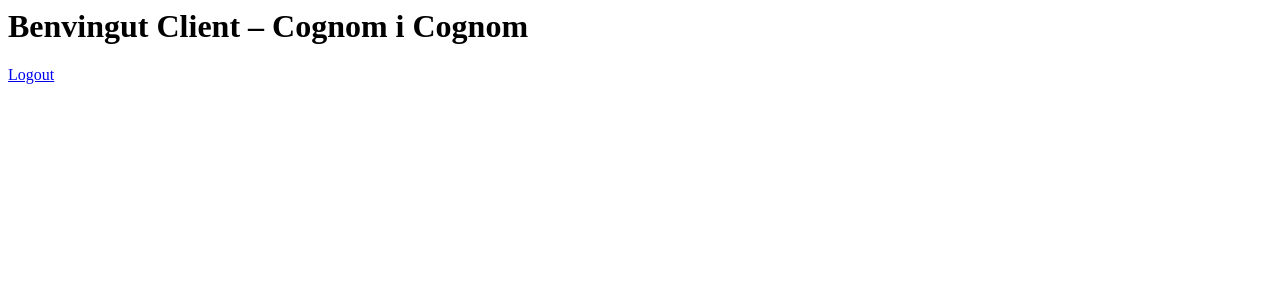
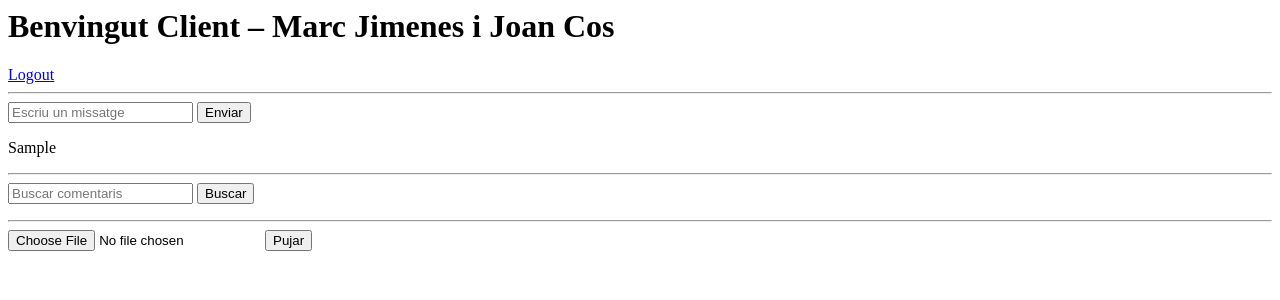
Before and after one commit to DarthTreleys/Base-de-datos-PWS, a PHP site: page /client.php in a window 1280 px wide. Shown: the top 300 px of the page. Run offline with PHP 8.4, Linux system fonts and the light colour scheme; the visitor is signed in with stand-in values (Sample User, id 1); tables that the repository leaves empty hold one stand-in row (values such as "Sample post").

Commit message:
client.php

```diff
--- a/client.php
+++ b/client.php
@@ -1,9 +1,93 @@
 <?php
 session_start();
-if ($_SESSION['role'] !== "client") {
+if (!isset($_SESSION['role']) || $_SESSION['role'] !== "client") {
     header("Location: login.php");
     exit();
 }
-echo "<h1>Benvingut Client – Cognom i Cognom</h1>";
-echo '<a href="logout.php">Logout</a>';
+
+$conn = new mysqli("localhost", "root", "", "ASIX2");
+if ($conn->connect_error) {
+    die("Connexió fallida: " . $conn->connect_error);
+}
+
+$_SESSION['id_u'] = $_SESSION['id_u'] ?? 1; // Asignar un ID de usuario para pruebas
+
 ?>
+
+<h1>Benvingut Client – Marc Jimenes i Joan Cos</h1>
+<a href="logout.php">Logout</a>
+
+<hr>
+
+<!-- Formulari per afegir comentaris -->
+<form method="post">
+    <input type="text" name="missatge" placeholder="Escriu un missatge" required>
+    <button type="submit" name="enviar">Enviar</button>
+</form>
+
+<?php
+if (isset($_POST['enviar'])) {
+    $missatge = htmlspecialchars($_POST['missatge']);
+    $stmt = $conn->prepare("INSERT INTO comentaris (missatge, id_u) VALUES (?, ?)");
+    $stmt->bind_param("si", $missatge, $_SESSION['id_u']);
+    $stmt->execute();
+}
+
+// Mostrar comentaris
+$result = $conn->query("SELECT missatge FROM comentaris");
+while ($row = $result->fetch_assoc()) {
+    echo "<p>" . htmlspecialchars($row['missatge']) . "</p>";
+}
+?>
+
+<hr>
+
+<!-- Formulari de buscador -->
+<form method="post">
+    <input type="text" name="search" placeholder="Buscar comentaris">
+    <button type="submit" name="buscar">Buscar</button>
+</form>
+
+<?php
+if (isset($_POST['buscar'])) {
+    $search = "%" . $_POST['search'] . "%";
+    $stmt = $conn->prepare("SELECT missatge FROM comentaris WHERE missatge LIKE ?");
+    $stmt->bind_param("s", $search);
+    $stmt->execute();
+    $result = $stmt->get_result();
+
+    while ($row = $result->fetch_assoc()) {
+        echo "<p>" . htmlspecialchars($row['missatge']) . "</p>";
+    }
+}
+?>
+
+<hr>
+
+<!-- Formulari per pujar imatges -->
+<form method="post" enctype="multipart/form-data">
+    <input type="file" name="fitxer" required>
+    <button type="submit" name="pujar">Pujar</button>
+</form>
+
+<?php
+if (isset($_POST['pujar']) && isset($_FILES['fitxer'])) {
+    $target_dir = "uploads/";
+    $target_file = $target_dir . basename($_FILES["fitxer"]["name"]);
+    $file_type = pathinfo($target_file, PATHINFO_EXTENSION);
+
+    // Comprovar que és una imatge
+    if (getimagesize($_FILES["fitxer"]["tmp_name"])) {
+        if (move_uploaded_file($_FILES["fitxer"]["tmp_name"], $target_file)) {
+            $stmt = $conn->prepare("INSERT INTO fitxers (ruta_fitxer, tipus_fitxer, id_u) VALUES (?, ?, ?)");
+            $stmt->bind_param("ssi", $target_file, $file_type, $_SESSION['id_u']);
+            $stmt->execute();
+            echo "<p>Imatge pujada correctament:</p><img src='$target_file' width='200'>";
+        } else {
+            echo "Error en pujar l'arxiu.";
+        }
+    } else {
+        echo "Només es permeten imatges.";
+    }
+}
+?>
```
